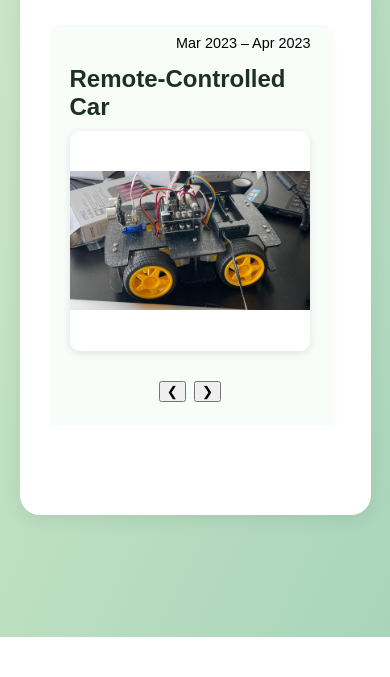
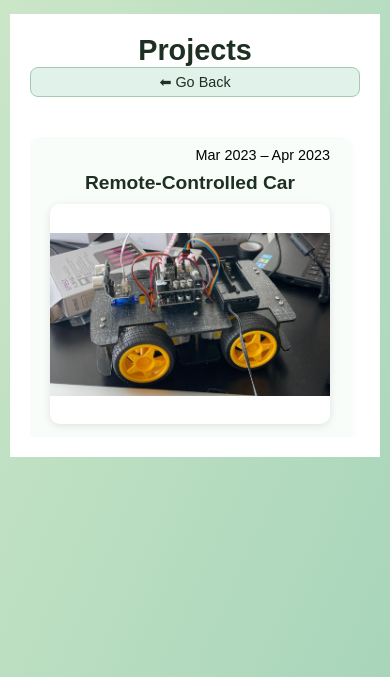
Before and after one commit to xsebass/sebastian-portfolio, a plain HTML site: page projects.html in a window 390 px wide. Shown: the part 207-884 px from the top of the page. Before the commit the page ends 844 px from the top, so only its background shows below. Drawn offline with Linux system fonts and the light colour scheme; a web font is replaced by a local one.

Commit message:
modified:   README.md #	modified:   projects.html #	modified:   styles.css #	deleted:    styles_project.css

```diff
--- a/projects.html
+++ b/projects.html
@@ -6,7 +6,7 @@
     <meta name="viewport" content="width=device-width, initial-scale=1.0" />
     <title>Sebastian Veliz Portfolio</title>
     <link href="https://fonts.googleapis.com/css2?family=Sansation:wght@300;400;700&display=swap" rel="stylesheet">
-    <link rel="stylesheet" href="styles_project.css" />
+    <link rel="stylesheet" href="styles.css" />
     <script src="script.js"></script>
 </head>
 
--- a/styles.css
+++ b/styles.css
@@ -1,15 +1,17 @@
+/* ========== Base Styles ========== */
 body {
     font-family: "Sansation", sans-serif;
     margin: 0;
     padding: 0;
     background: linear-gradient(to bottom right, #d0e8c9, #a8d5ba);
     color: #1e2f23;
-    height: 100vh;
+    min-height: 100vh;
     display: flex;
     justify-content: center;
     align-items: center;
 }
 
+/* ========== Main Section ========== */
 .main-section {
     display: flex;
     flex-wrap: wrap;
@@ -68,6 +70,7 @@ body {
     border-radius: 10px;
 }
 
+/* ========== Icons ========== */
 .icon-row {
     display: flex;
     justify-content: center;
@@ -121,6 +124,7 @@ body {
     color: #388e3c;
 }
 
+/* ========== Animation ========== */
 @keyframes fadeInUp {
     from {
         opacity: 0;
@@ -132,6 +136,7 @@ body {
     }
 }
 
+/* ========== Extra Elements ========== */
 .highlight-badge {
     background-color: #c8e6c9;
     color: #1e2f23;
@@ -140,3 +145,238 @@ body {
     font-size: 0.8rem;
     font-weight: 600;
 }
+
+/* ========== Column Main Section ========== */
+.column-main-section {
+    display: flex;
+    flex-direction: column;
+    gap: 30px;
+    max-width: 1000px;
+    width: 90%;
+    padding: 30px;
+    box-sizing: border-box;
+    background: #ffffff;
+    border-radius: 20px;
+    box-shadow: 0 4px 20px rgba(0, 0, 0, 0.08);
+    animation: fadeInUp 1s ease-in-out;
+    height: 600px;
+    overflow: hidden;
+}
+
+.top-content {
+    position: relative;
+    text-align: center;
+    padding-bottom: 10px;
+}
+
+.back-button {
+    position: absolute;
+    top: 0;
+    right: 0;
+    margin: 10px 20px;
+    padding: 6px 12px;
+    font-size: 0.9rem;
+    color: #1e2f23;
+    background-color: #e0f2e9;
+    border: 1px solid #a4cbb0;
+    border-radius: 8px;
+    text-decoration: none;
+    transition: background-color 0.3s ease;
+}
+
+.back-button:hover {
+    background-color: #c4e5d2;
+}
+
+.top-content h1 {
+    font-size: 2.2rem;
+    font-weight: 700;
+    margin: 0;
+    color: #1e2f23;
+}
+
+.p-1 {
+    position: relative;
+    padding: 20px;
+    margin-bottom: 30px;
+    border-radius: 12px;
+    background-color: #f9fdf9;
+    box-shadow: 0 2px 10px rgba(0, 0, 0, 0.05);
+}
+
+.p-1 h2 {
+    text-align: left;
+    margin-bottom: 10px;
+}
+
+.date-top-right {
+    position: absolute;
+    top: 10px;
+    right: 20px;
+    font-size: 0.9rem;
+    color: black;
+    font-weight: 500;
+}
+
+.p-1-allignmet {
+    display: flex;
+    flex-direction: row;
+    gap: 30px;
+    align-items: flex-start;
+    flex-wrap: nowrap;
+}
+
+.p-1-left {
+    flex: 0 0 200px;
+    display: flex;
+    flex-direction: column;
+    align-items: center;
+}
+
+.mySlides {
+    width: 100%;
+    height: 220px;
+    object-fit: contain;
+    display: none;
+    border-radius: 10px;
+    box-shadow: 0 2px 8px rgba(0, 0, 0, 0.1);
+    background-color: #ffffff;
+}
+
+.slideshow-container {
+    width: 240px;
+    height: 240px;
+    display: flex;
+    flex-direction: column;
+    align-items: center;
+    justify-content: space-between;
+}
+
+.slide-buttons {
+    display: flex;
+    gap: 8px;
+    margin-top: 10px;
+}
+
+.nav-button {
+    background-color: #e0f2e9;
+    border: 1px solid #a4cbb0;
+    border-radius: 5px;
+    font-size: 16px;
+    padding: 4px 8px;
+    cursor: pointer;
+    transition: background-color 0.3s ease;
+}
+
+.nav-button:hover {
+    background-color: #c4e5d2;
+}
+
+.p-1-right {
+    flex: 1;
+    text-align: left;
+    font-size: 1rem;
+    color: #1e2f23;
+}
+
+.bottom-content {
+    flex: 1;
+    overflow: hidden;
+}
+
+.projects-list {
+    max-height: 400px;
+    overflow-y: scroll;
+    padding-right: 10px;
+    scrollbar-width: none;
+    -ms-overflow-style: none;
+}
+
+.projects-list::-webkit-scrollbar {
+    display: none;
+}
+
+/* ========== Mobile Responsive Styles ========== */
+@media (max-width: 600px) {
+    body {
+        flex-direction: column;
+        padding: 20px 10px;
+        align-items: flex-start;
+    }
+
+    .main-section,
+    .column-main-section {
+        flex-direction: column;
+        width: 100%;
+        height: auto;
+        padding: 20px;
+        gap: 20px;
+        border-radius: 0;
+        box-shadow: none;
+    }
+
+    .left-content,
+    .right-content {
+        flex: 1 1 100%;
+        max-width: 100%;
+        text-align: center;
+    }
+
+    .left-content h1 {
+        font-size: 2rem;
+    }
+
+    .left-content h2 {
+        font-size: 1.1rem;
+    }
+
+    .left-content p {
+        font-size: 1rem;
+        padding: 0 10px;
+    }
+
+    .right-content img {
+        width: 60%;
+        max-width: 200px;
+    }
+
+    .icon-row {
+        gap: 20px;
+        flex-wrap: wrap;
+    }
+
+    .p-1-allignmet {
+        flex-direction: column;
+        align-items: center;
+    }
+
+    .p-1-left,
+    .slideshow-container {
+        width: 100%;
+        max-width: 280px;
+    }
+
+    .p-1-right {
+        font-size: 0.95rem;
+        text-align: center;
+    }
+
+    .top-content h1 {
+        font-size: 1.8rem;
+    }
+
+    .p-1 h2 {
+        font-size: 1.2rem;
+        text-align: center;
+    }
+
+    .projects-list {
+        max-height: 300px;
+    }
+
+    .back-button {
+        position: static;
+        display: block;
+        margin: 0 auto 10px;
+    }
+}
--- a/styles_project.css
+++ /dev/null
@@ -1,187 +0,0 @@
-body {
-    font-family: "Sansation", sans-serif;
-    margin: 0;
-    padding: 0;
-    background: linear-gradient(to bottom right, #d0e8c9, #a8d5ba);
-    color: #1e2f23;
-    height: 100vh;
-    display: flex;
-    justify-content: center;
-    align-items: center;
-}
-
-.column-main-section {
-    display: flex;
-    flex-direction: column;
-    gap: 30px;
-    max-width: 1000px;
-    width: 90%;
-    padding: 30px;
-    box-sizing: border-box;
-    background: #ffffff;
-    border-radius: 20px;
-    box-shadow: 0 4px 20px rgba(0, 0, 0, 0.08);
-    animation: fadeInUp 1s ease-in-out;
-    height: 600px;
-    overflow: hidden;
-}
-
-.top-content {
-    position: relative;
-    text-align: center;
-    padding-bottom: 10px;
-}
-
-.back-button {
-    position: absolute;
-    top: 0;
-    right: 0;
-    margin: 10px 20px;
-    padding: 6px 12px;
-    font-size: 0.9rem;
-    color: #1e2f23;
-    background-color: #e0f2e9;
-    border: 1px solid #a4cbb0;
-    border-radius: 8px;
-    text-decoration: none;
-    transition: background-color 0.3s ease;
-}
-
-.back-button:hover {
-    background-color: #c4e5d2;
-}
-
-
-.top-content h1 {
-    font-size: 2.2rem;
-    font-weight: 700;
-    margin: 0;
-    color: #1e2f23;
-}
-
-.p-1 {
-    position: relative;
-    padding: 20px;
-    margin-bottom: 30px;
-    border-radius: 12px;
-    background-color: #f9fdf9;
-    box-shadow: 0 2px 10px rgba(0, 0, 0, 0.05);
-}
-
-.p-1 h2 {
-    text-align: left;
-    margin-bottom: 10px;
-}
-
-.date-top-right {
-    position: absolute;
-    top: 10px;
-    right: 20px;
-    font-size: 0.9rem;
-    color: black;
-    font-weight: 500;
-}
-
-.p-1-allignmet {
-    display: flex;
-    flex-direction: row;
-    gap: 30px;
-    align-items: flex-start;
-    flex-wrap: nowrap;
-}
-
-.p-1-left {
-    flex: 0 0 200px;
-    display: flex;
-    flex-direction: column;
-    align-items: center;
-}
-
-.mySlides {
-    width: 100%;
-    height: 220px;
-    object-fit: contain;
-    display: none;
-    border-radius: 10px;
-    box-shadow: 0 2px 8px rgba(0, 0, 0, 0.1);
-    background-color: #ffffff;
-}
-
-.slideshow-container {
-    width: 240px;
-    height: 240px;
-    display: flex;
-    flex-direction: column;
-    align-items: center;
-    justify-content: space-between;}
-
-.slide-buttons {
-    display: flex;
-    gap: 8px;
-    margin-top: 10px;
-}
-
-.nav-button {
-    background-color: #e0f2e9;
-    border: 1px solid #a4cbb0;
-    border-radius: 5px;
-    font-size: 16px;
-    padding: 4px 8px;
-    cursor: pointer;
-    transition: background-color 0.3s ease;
-}
-
-.nav-button:hover {
-    background-color: #c4e5d2;
-}
-
-.p-1-right {
-    flex: 1;
-    text-align: left;
-    font-size: 1rem;
-    color: #1e2f23;
-}
-
-.bottom-content {
-    flex: 1;
-    overflow: hidden;
-}
-
-.projects-list {
-    max-height: 400px;
-    overflow-y: scroll;
-    padding-right: 10px;
-    scrollbar-width: none;
-    -ms-overflow-style: none;
-}
-
-.projects-list::-webkit-scrollbar {
-    display: none;
-}
-
-@keyframes fadeInUp {
-    from {
-        opacity: 0;
-        transform: translateY(20px);
-    }
-    to {
-        opacity: 1;
-        transform: translateY(0);
-    }
-}
-
-@media (max-width: 600px) {
-    .p-1-allignmet {
-        flex-direction: column;
-        align-items: center;
-    }
-
-    .p-1-left {
-        width: 100%;
-        max-width: 300px;
-    }
-
-    .p-1-right {
-        text-align: center;
-    }
-}
```
Also changed, not shown: 1 other file.
